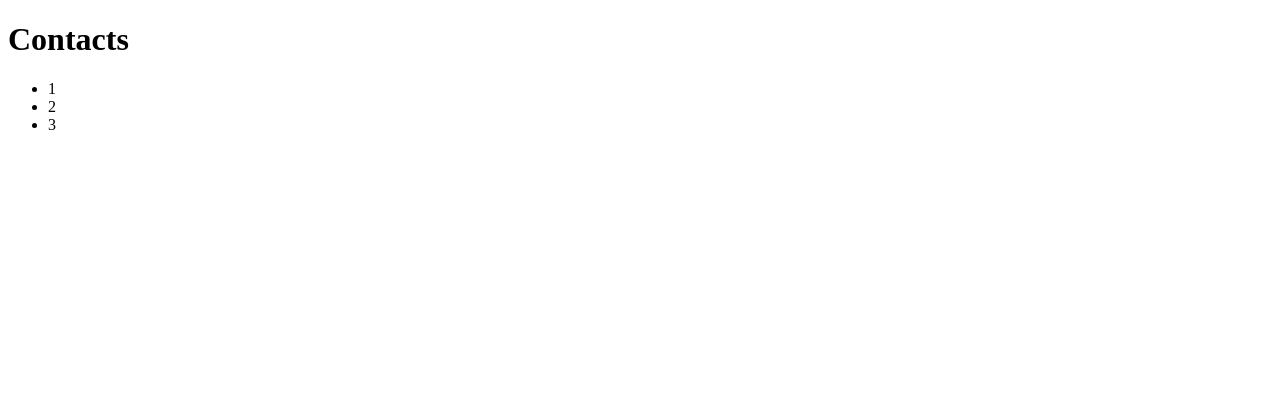
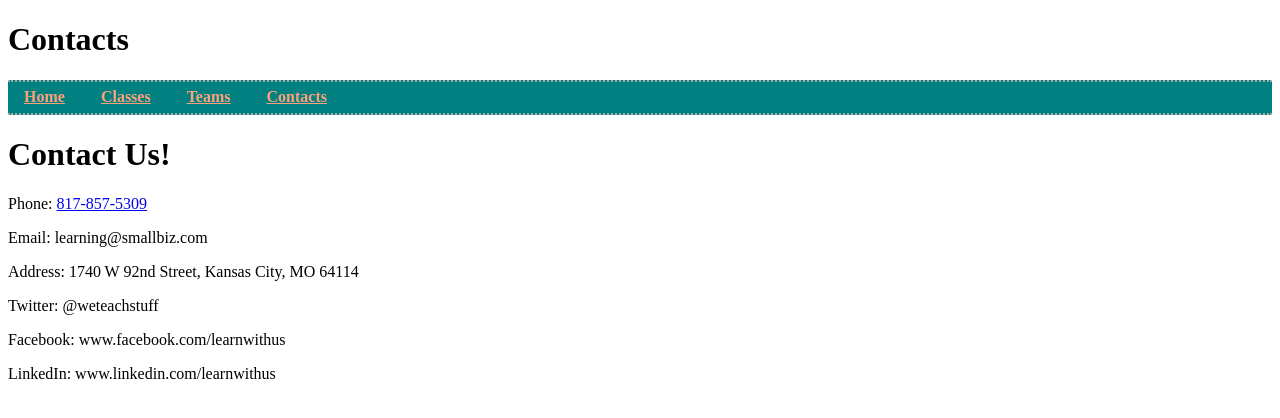
Before and after one commit to ZakSisler/FED1StudioProject, a plain HTML site: page FED1StudioProject/Contacts.html in a window 1280 px wide. Drawn offline with Linux system fonts and the light colour scheme.

Commit message:
I made some text edits in my Contact.html, added a nav bar and linked them to all my pages, and added styling to my nav bar ; creating a styling.css page

```diff
--- /dev/null
+++ b/FED1StudioProject/CSS/styling.css
@@ -0,0 +1,30 @@
+/*Nav Link Structure - Make <nav> links horizontal*/
+nav ul li {
+    display: inline-block;
+}
+
+    nav ul li a {
+        padding: .4em 1em;
+        display: block;
+    }
+
+/*Navbar Link Styling*/
+nav a {
+    font-weight: bold;
+    color: lightsalmon;
+}
+
+    nav a:hover, nav a:active, nav a:focus {
+        text-decoration: none;
+    }
+
+nav ul {
+    background-color: teal;
+    padding: 0;
+    border-top: 2px dotted darkgray;
+    border-bottom: 2px dotted darkgray;
+}
+
+nav li:hover {
+    background-color: darkblue;
+}
--- a/FED1StudioProject/Contacts.html
+++ b/FED1StudioProject/Contacts.html
@@ -2,26 +2,67 @@
 <html>
 <head>
     <meta charset="utf-8" />
-    <title></title>
+    <title>FED1 Studio Project | Contacts</title>
+    <meta name="description" content="Contacts" />
+    <meta name="keywords" content="Contacts" />
+    <meta name="author" content="Zakary Sisler" />
+
+    <!-- EXTERNAL StyleSheet -->
+    <link href="css/styling.css" rel="stylesheet" />
 </head>
 <body>
-   <header>
-       <h1>Contacts</h1>
-       <article>
-           <section>
-               <p>
+    <header>
+        <h1>Contacts</h1>
+    </header>
 
-                   <ul>
-                       <li>1</li>
-                       <li>2</li>
-                       <li>3</li>
+    <nav>
+        <ul>
+            <li>
+                <a href="index.html">Home</a>
+            </li>
+            <li>
+                <a href="Classes.html">Classes</a>
+            </li>
+            <li>
+                <a href="Teams.html">Teams</a>
+            </li>
+            <li>
+                <a href="Contacts.html">Contacts</a>
+            </li>
+        </ul>
+    </nav>
 
-                   </ul>
+    <main>
 
-               </p>
-           </section>
-       </article>
-    </header>
+        <h1>
+            Contact Us!
+        </h1>
+
+        <p> Phone:
+        <a href="tel:018178575309">817-857-5309</a>
+        </p>
+
+        <p>Email:
+        <a>learning@smallbiz.com</a>
+        </p>
+
+        <p>Address:
+        <a>1740 W 92nd Street, Kansas City, MO 64114</a>
+        </p>
+
+        <p>Twitter:
+            <a>@weteachstuff</a>
+        </p>
+
+        <p>Facebook:
+            <a>www.facebook.com/learnwithus</a>
+        </p>
+
+        <p>LinkedIn:
+            <a>www.linkedin.com/learnwithus</a>
+        </p>
+
+    </main>
 
 </body>
 </html>
```
Also changed, not shown: FED1StudioProject/Classes.html (+31 -1 lines), FED1StudioProject/Teams.html (+32 -1 lines), FED1StudioProject/index.html (+21 -1 lines), 1 other file.
